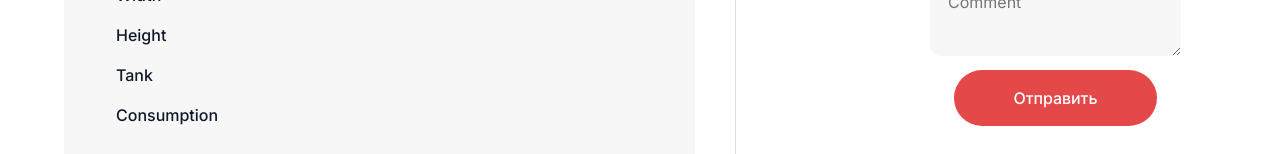
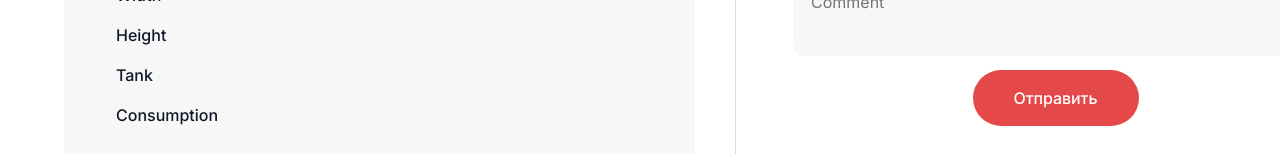
Before and after one commit to Dmitry-Gorelkin/travel-trucks, a React (Vite) app: page /catalog/1 in a window 1280 px wide. Shown: the part 798-952 px from the top of the page. Built offline with nearby package versions, Linux system fonts and the light colour scheme; no server answers.

Commit message:
form_add-styled

```diff
--- a/src/components/CardTrukBookingForm/CardTrukBookingForm.jsx
+++ b/src/components/CardTrukBookingForm/CardTrukBookingForm.jsx
@@ -1,6 +1,7 @@
 import { ErrorMessage, Field, Form, Formik } from 'formik';
 import {
   CardTrukBookingFormForm,
+  CardTrukBookingFormContainer,
   CardTrukBookingFormField,
   CardTrukBookingFormErrorMessage,
 } from './CardTrukBookingForm.styled';
@@ -40,17 +41,17 @@ const CardTrukBookingForm = () => {
     >
       {({ isSubmitting }) => (
         <CardTrukBookingFormForm>
-          <div>
+          <CardTrukBookingFormContainer>
             <CardTrukBookingFormField type="text" name="name" placeholder="Name*" />
             <CardTrukBookingFormErrorMessage name="name" component="div" className="error" />
-          </div>
+          </CardTrukBookingFormContainer>
 
-          <div>
+          <CardTrukBookingFormContainer>
             <CardTrukBookingFormField type="email" name="email" placeholder="Email*" />
             <CardTrukBookingFormErrorMessage name="email" component="div" className="error" />
-          </div>
+          </CardTrukBookingFormContainer>
 
-          <div>
+          <CardTrukBookingFormContainer>
             <CardTrukBookingFormField
               type="date"
               name="date"
@@ -58,12 +59,12 @@ const CardTrukBookingForm = () => {
               placeholder="Booking date*"
             />
             <CardTrukBookingFormErrorMessage name="date" component="div" className="error" />
-          </div>
+          </CardTrukBookingFormContainer>
 
-          <div>
+          <CardTrukBookingFormContainer>
             <CardTrukBookingFormField as="textarea" name="comment" placeholder="Comment" />
             <CardTrukBookingFormErrorMessage name="comment" component="div" className="error" />
-          </div>
+          </CardTrukBookingFormContainer>
 
           <Button type="submit" disabled={isSubmitting}>
             Отправить
--- a/src/components/CardTrukBookingForm/CardTrukBookingForm.styled.jsx
+++ b/src/components/CardTrukBookingForm/CardTrukBookingForm.styled.jsx
@@ -7,8 +7,11 @@ export const CardTrukBookingFormForm = styled(Form)`
   justify-content: center;
   align-items: center;
   gap: 14px;
+`;
 
-  /* margin-bottom: 24px; */
+export const CardTrukBookingFormContainer = styled.div`
+  display: block;
+  width: 100%;
 `;
 
 export const CardTrukBookingFormField = styled(Field)`
@@ -33,6 +36,7 @@ export const CardTrukBookingFormField = styled(Field)`
   text-underline-position: from-font;
   text-decoration-skip-ink: none;
 `;
+
 export const CardTrukBookingFormErrorMessage = styled(ErrorMessage)`
   color: ${p => p.theme.colors.buttonHover};
 `;
--- a/src/components/UI/Button/Button.styled.jsx
+++ b/src/components/UI/Button/Button.styled.jsx
@@ -1,9 +1,17 @@
 import styled from 'styled-components';
 
 export const Button = styled.button`
-  display: block;
+  display: flex;
+  justify-content: center;
+  align-items: center;
 
-  padding: 16px 60px;
+  width: 166px;
+  height: 56px;
+
+  padding: 0;
+
+  /* display: block; */ //старое решение
+  /* padding: 16px 60px; */ //старое решение
 
   border: none;
   border-radius: 200px;
--- a/src/components/UI/ButtonLink/ButtonLink.styled.jsx
+++ b/src/components/UI/ButtonLink/ButtonLink.styled.jsx
@@ -2,7 +2,16 @@ import { Link } from 'react-router-dom';
 import styled from 'styled-components';
 
 export const ButtonLink = styled(Link)`
-  padding: 16px 60px;
+  display: flex;
+  justify-content: center;
+  align-items: center;
+
+  width: 173px;
+  height: 56px;
+
+  padding: 0;
+
+  /* padding: 16px 60px; */ //старое решение
 
   border: none;
   border-radius: 200px;
--- a/src/components/UI/ButtonLoadMore/ButtonLoadMore.jsx
+++ b/src/components/UI/ButtonLoadMore/ButtonLoadMore.jsx
@@ -1,7 +1,16 @@
 import styled from 'styled-components';
 
 export const ButtonLoadMore = styled.button`
-  padding: 16px 32px;
+  display: flex;
+  justify-content: center;
+  align-items: center;
+
+  width: 145px;
+  height: 56px;
+
+  padding: 0;
+
+  /* padding: 16px 32px; */ //старое решение
 
   border: 1px solid ${p => p.theme.colors.grayLight};
   border-radius: 200px;
```
